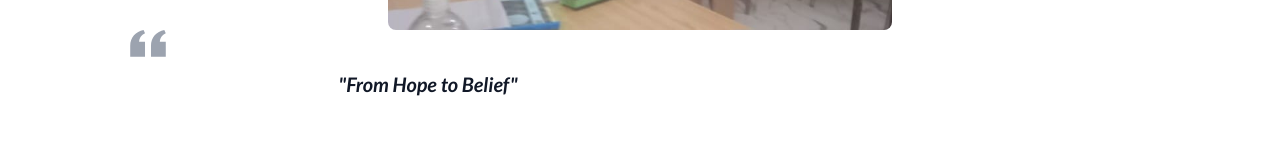
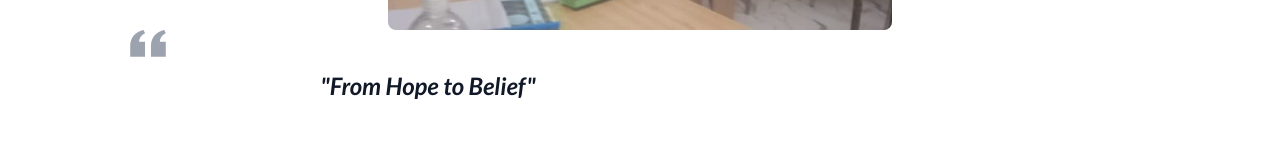
Before and after one commit to fortunatefolks/fortunatefolks-website, a SvelteKit app: page /gallery in a window 1280 px wide. Shown: the part 639-799 px from the top of the page. Built offline with nearby package versions, Linux system fonts and the light colour scheme; a web font is replaced by a local one.

Commit message:
28th update

```diff
--- a/src/routes/gallery/+page.svelte
+++ b/src/routes/gallery/+page.svelte
@@ -35,7 +35,7 @@
 					fill="currentColor"
 				/></svg
 			>
-			<p class="text-xl text-center text-gray-900">"From Hope to Belief"</p>
+			<p class="text-2xl text-center text-gray-900">"From Hope to Belief"</p>
 		</blockquote>
 	</div>
 </section>
```
